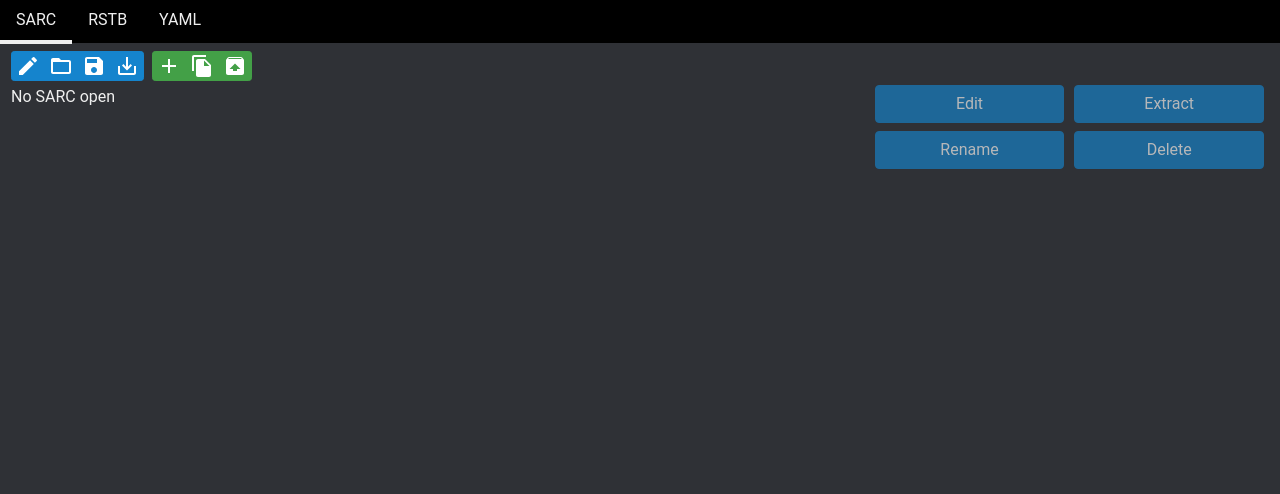
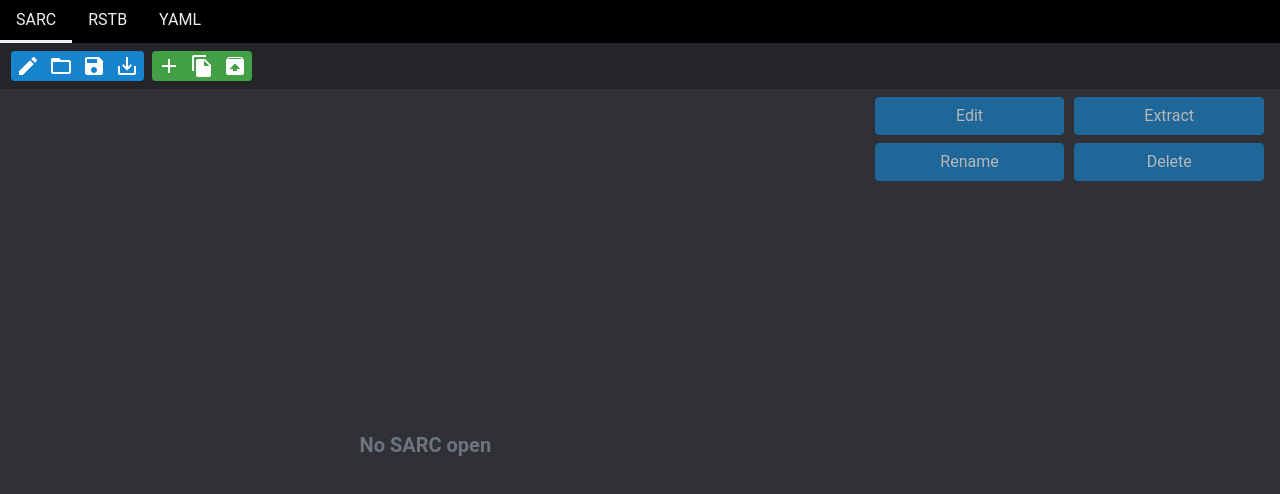
Before and after one commit to NiceneNerd/Wild-Bits, a React app in the folder wildbits/assets/: page / in a window 1280 px wide. Shown: the top 494 px of the page. Built offline with nearby package versions, Linux system fonts and the light colour scheme.

Commit message:
Almost SARC done

```diff
--- a/wildbits/assets/src/js/SarcEditor.jsx
+++ b/wildbits/assets/src/js/SarcEditor.jsx
@@ -62,7 +62,9 @@ class SarcEditor extends React.Component {
             showAdd: false,
             addName: "",
             showNew: false,
-            showAdd: false
+            showAdd: false,
+            addFile: "",
+            addPath: ""
         };
         this.file_infos = {};
         this.open_sarc = this.open_sarc.bind(this);
@@ -71,6 +73,7 @@ class SarcEditor extends React.Component {
         this.extract_file = this.extract_file.bind(this);
         this.rename_file = this.rename_file.bind(this);
         this.delete_file = this.delete_file.bind(this);
+        this.browse_add_file = this.browse_add_file.bind(this);
     }
 
     render_node(file, children, path) {
@@ -204,6 +207,15 @@ class SarcEditor extends React.Component {
         );
     }
 
+    async browse_add_file() {
+        let file = await pywebview.api.browse();
+        if (file) {
+            this.setState({ addFile: file });
+        }
+    }
+
+    add_file() {}
+
     handleSelect(path) {
         if (!this.file_infos.hasOwnProperty(path)) {
             pywebview.api.get_file_info(path, this.state.be).then(res => {
@@ -219,7 +231,7 @@ class SarcEditor extends React.Component {
         return (
             <>
                 <Container fluid className="sarc">
-                    <Row style={{ paddingBottom: "0.25rem" }}>
+                    <Row className="toolbar">
                         <Col style={{ flexGrow: 0, minWidth: "fit-content" }}>
                             <ButtonToolbar>
                                 <ButtonGroup size="xs" className="mr-2">
@@ -357,7 +369,7 @@ class SarcEditor extends React.Component {
                             </div>
                         </Col>
                     </Row>
-                    <Row style={{ flexGrow: 1, minHeight: 0 }}>
+                    <Row className="main">
                         <Col className="tree">
                             {this.state.sarc ? (
                                 <>
@@ -373,7 +385,9 @@ class SarcEditor extends React.Component {
                                     </TreeView>
                                 </>
                             ) : (
-                                <p>No SARC open</p>
+                                <div className="nothing">
+                                    <span>No SARC open</span>
+                                </div>
                             )}
                         </Col>
                         <Col xs={4} className="file-actions">
@@ -564,13 +578,25 @@ class SarcEditor extends React.Component {
                                     File
                                 </Form.Label>
                                 <Col sm={10}>
-                                    <Form.Control>
+                                    <InputGroup>
+                                        <Form.Control
+                                            value={this.state.addFile}
+                                            onChange={e =>
+                                                this.setState({
+                                                    addFile:
+                                                        e.currentTarget.value
+                                                })
+                                            }
+                                        />
                                         <InputGroup.Append>
-                                            <Button variant="secondary">
+                                            <Button
+                                                variant="secondary"
+                                                onClick={this.browse_add_file}
+                                            >
                                                 Browse...
                                             </Button>
                                         </InputGroup.Append>
-                                    </Form.Control>
+                                    </InputGroup>
                                 </Col>
                             </Form.Group>
                             <Form.Group as={Row}>
@@ -586,7 +612,7 @@ class SarcEditor extends React.Component {
                     <Modal.Footer>
                         <Button
                             variant="secondary"
-                            onHide={() => this.setState({ showAdd: false })}
+                            onClick={() => this.setState({ showAdd: false })}
                         >
                             Close
                         </Button>
--- a/wildbits/assets/src/scss/App.scss
+++ b/wildbits/assets/src/scss/App.scss
@@ -39,12 +39,22 @@ body,
     position: relative;
 
     .tab-content {
-        margin: 0.5rem -0.25rem;
+        margin: 0 -0.25rem;
         height: 0;
         flex-grow: 1;
 
         .tab-pane {
             height: 100%;
+        }
+
+        .toolbar {
+            background-color: scale-color($color: $body-bg, $lightness: -25%);
+            padding: 0.5rem 0;
+        }
+
+        .main {
+            flex-grow: 1;
+            min-height: 0;
         }
     }
 }
@@ -52,6 +62,22 @@ body,
 body {
     font-family: "Roboto", "Droid Sans", "Helvetica Neue", "Open Sans",
         "Source Sans Pro", "Segoe UI", sans-serif;
+}
+
+.nothing {
+    display: flex;
+    align-items: center;
+    margin: 1rem;
+    min-height: calc(100% - 2rem);
+    text-align: center;
+    font-weight: bold;
+    font-size: 1.25rem;
+    color: map-get($map: $theme-colors, $key: "secondary");
+
+    span {
+        display: block;
+        margin: 0 auto;
+    }
 }
 
 .nav-tabs {
@@ -93,6 +119,8 @@ body {
     }
 
     .file-actions {
+        margin-top: 0.5rem;
+
         .col {
             padding: 0 5px;
         }
```
Also changed, not shown: 2 other files (tests, documents, lock files or other folders).
